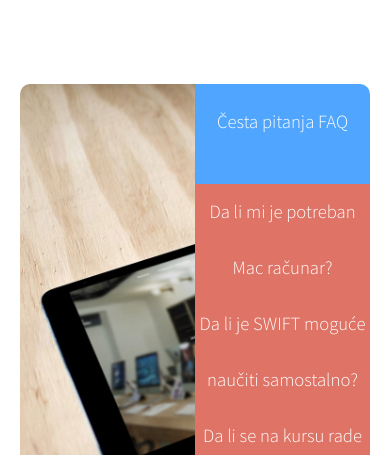
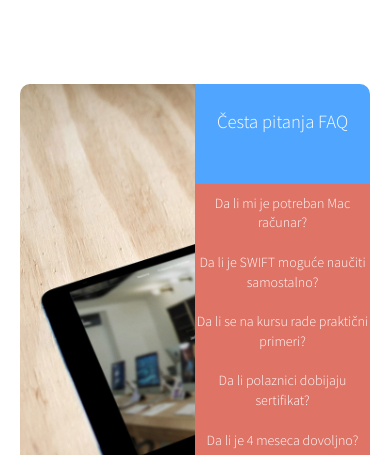
Before and after one commit to markomitranic/Crossover, a PHP site: page /ios_swift_programiranje.html in a window 390 px wide. Shown: the part 6045-6500 px from the top of the page. Run offline with PHP 8.4, Linux system fonts and the light colour scheme; some libraries are stand-ins or nearby versions.

Commit message:
Fix table

```diff
--- a/assets/css/main.css
+++ b/assets/css/main.css
@@ -145,6 +145,14 @@ body {
   .container {
     width: 100% !important; } }
 @media screen and (max-width: 736px) {
+  .wrappermare .ipad_shot_pill_right li {
+    line-height: 1.4;
+    font-size: 14px;
+    padding: 10px 0;
+  }
+  .pricetable td {
+    display: block;
+  }
   .container.\31 25\25 {
     width: 100%;
     max-width: 125%;
```
